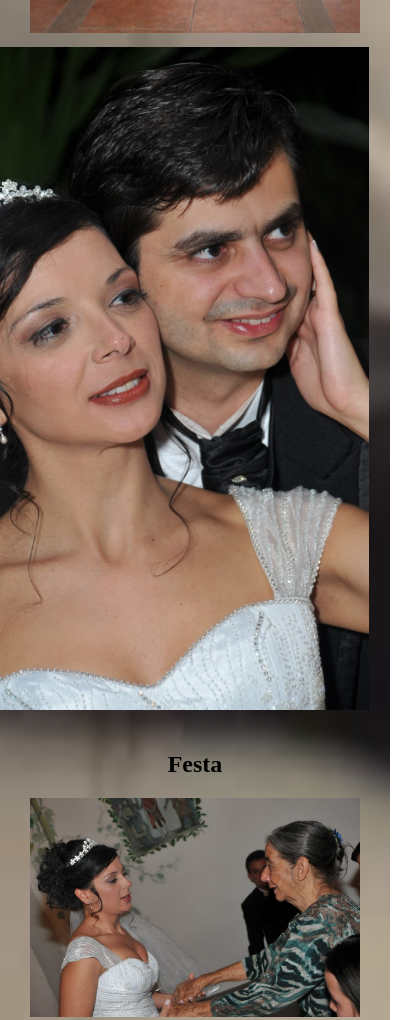
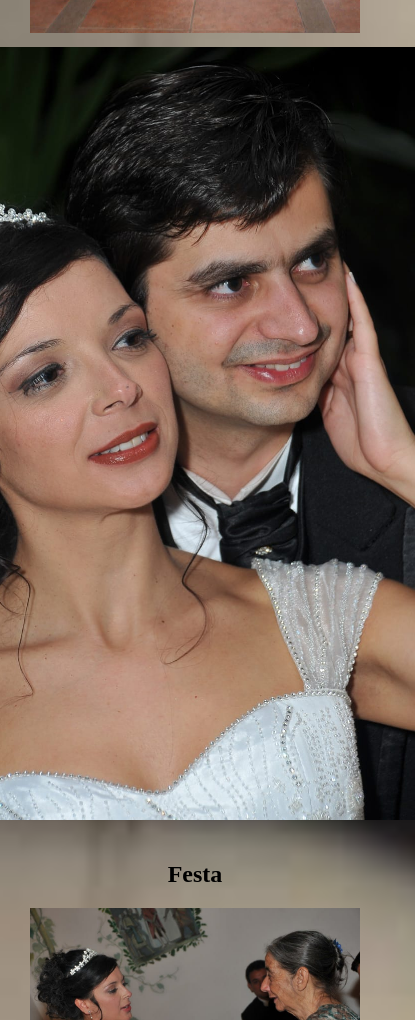
Before and after one commit to MeireContino/meu-site-de-casamento, a plain HTML site: page index.html in a window 390 px wide. Shown: the part 4140-5160 px from the top of the page, 415 px wide, since content can reach past the window. Drawn offline with Linux system fonts and the light colour scheme.

Commit message:
Update cssTesteCasamento.css

```diff
--- a/cssTesteCasamento.css
+++ b/cssTesteCasamento.css
@@ -33,9 +33,9 @@ h1 {
      -webkit-background-clip: text; /* Clipa a imagem de fundo ao texto */
     }
     .imagem-grande {
-        width: 120%;
+        width: 140%;
         height: auto;
-        margin-left: -10%;
+        margin-left: -20%;
     }
 /* CSS responsivo para dispositivos móveis */
 @media (max-width: 768px) {
@@ -48,7 +48,7 @@ h1 {
     img { width: 90%; /* Reduz o tamanho das imagens em dispositivos móveis */
         }
     .imagem-grande {
-        max-width: 150%;
-        margin-left: -25%;
+        max-width: 160%;
+        margin-left: -30%;
     }
 }
```
